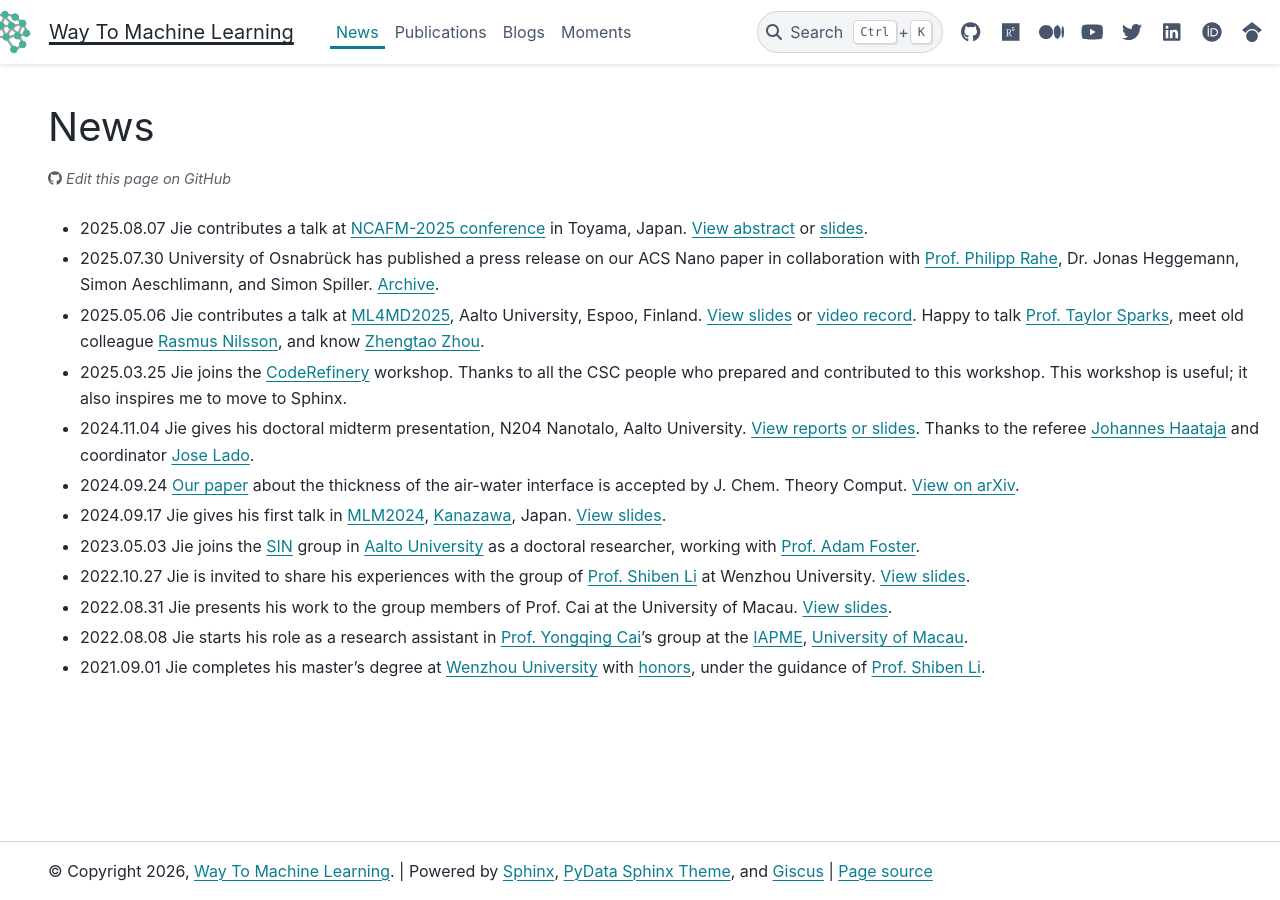
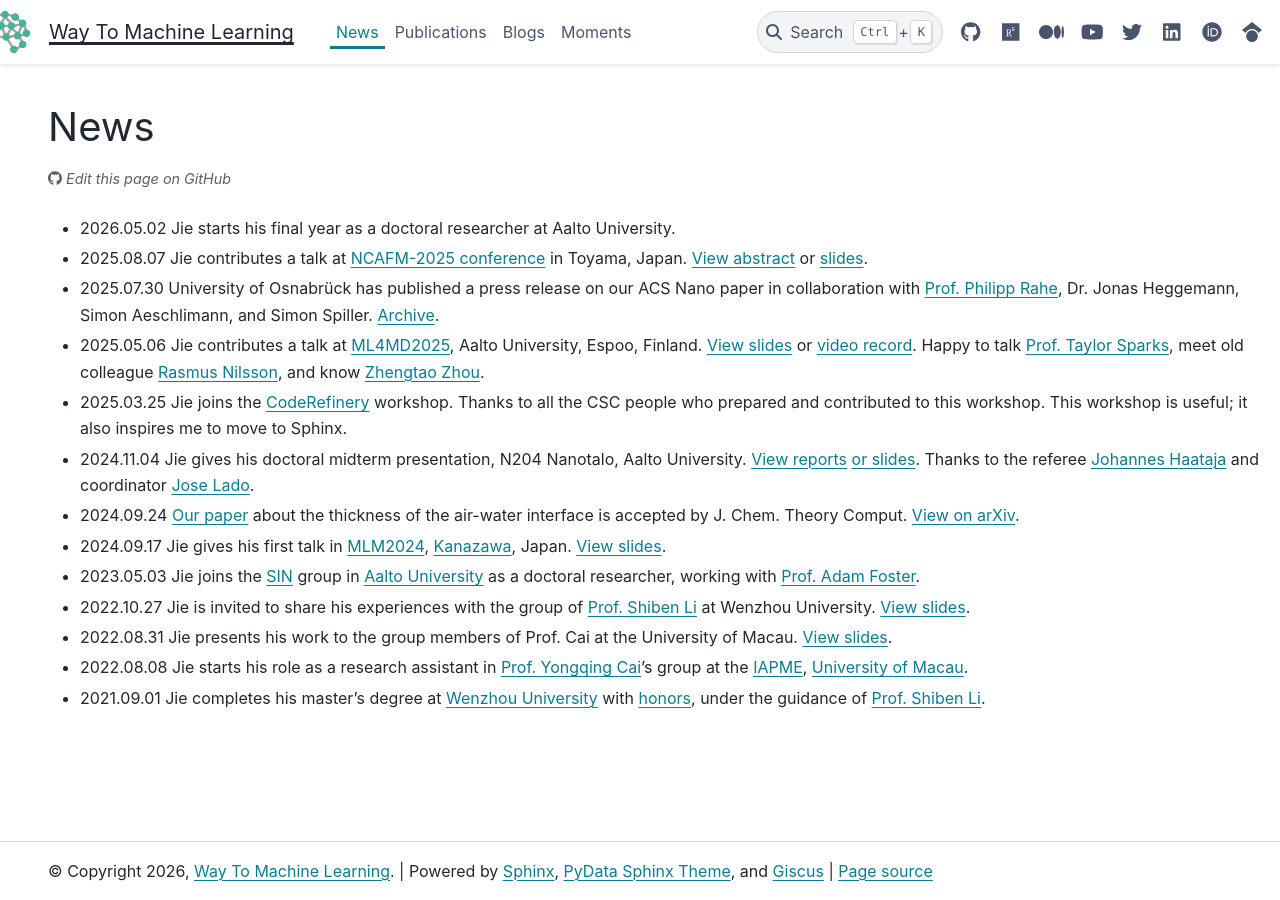
Before and after one commit to way2ml/way2ml.github.io, a Sphinx documentation site: the page built from doc/news.md, in a window 1280 px wide. Built offline with Sphinx 7.4.7 and the PyData theme 0.15.4, drawn with Linux system fonts in a browser that asks for light colours.

Commit message:
Add news entry for Jie's doctoral research start

```diff
--- a/doc/news.md
+++ b/doc/news.md
@@ -1,4 +1,5 @@
 # News
+- 2026.05.02 Jie starts his final year as a doctoral researcher at Aalto University.
 - 2025.08.07 Jie contributes a talk at [NCAFM-2025 conference](https://www.nims.go.jp/group/Nanoprobe/NC-AFM2025/Index.html) in Toyama, Japan. [View abstract](https://www.nims.go.jp/group/Nanoprobe/NC-AFM2025/Abstract/S11-2_Jie%20Huang.pdf) or [slides](https://raw.githubusercontent.com/HuangJiaLian/DataBase0/master/uploads/NCAFM_Jie_Huang.pdf).
 - 2025.07.30 University of Osnabrück has published a press release  on our ACS Nano paper in collaboration with [Prof. Philipp Rahe](https://www.humboldt-foundation.de/en/connect/explore-the-humboldt-network/singleview/1147643/dr-philipp-rahe), Dr. Jonas Heggemann, Simon Aeschlimann, and Simon Spiller. [Archive](https://raw.githubusercontent.com/HuangJiaLian/DataBase0/master/uploads/2025-07-30-ACSNANO.png).
 - 2025.05.06 Jie contributes a talk at [ML4MD2025](https://sites.utu.fi/ml4md2025/), Aalto University, Espoo, Finland. [View slides](http://raw.githubusercontent.com/HuangJiaLian/DataBase0/refs/heads/master/uPic/2025-05-07-20-50-slide.pdf) or [video record](https://youtu.be/bmc2ZaMUvgo?si=iO6RSa9OHEOmCvMY). Happy to talk [Prof. Taylor Sparks](https://profiles.faculty.utah.edu/u0203991), meet old colleague [Rasmus Nilsson](https://orcid.org/0009-0004-9618-2562), and know [Zhengtao Zhou](https://www.researchgate.net/profile/Zhengtao-Zhou-2).
```
